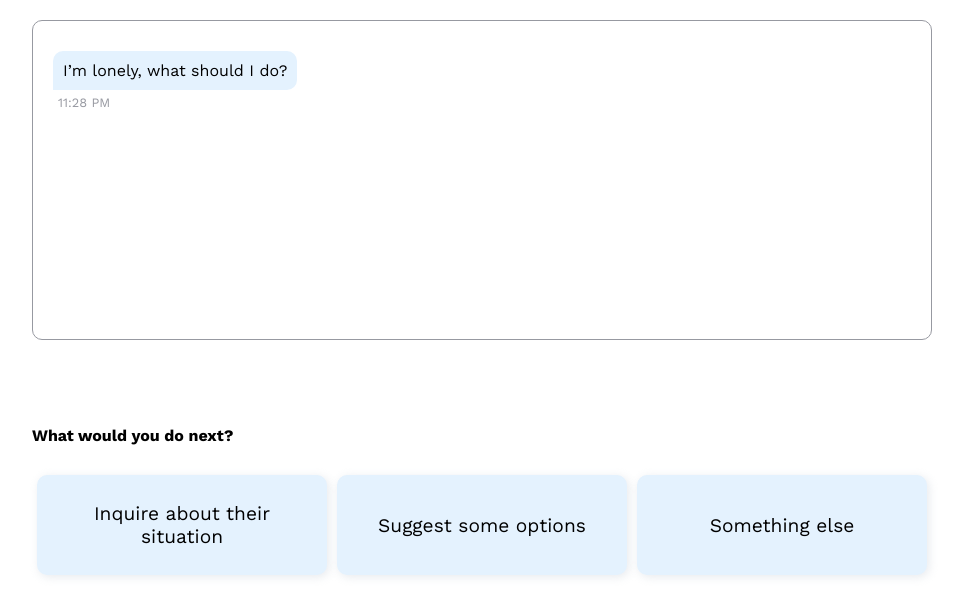
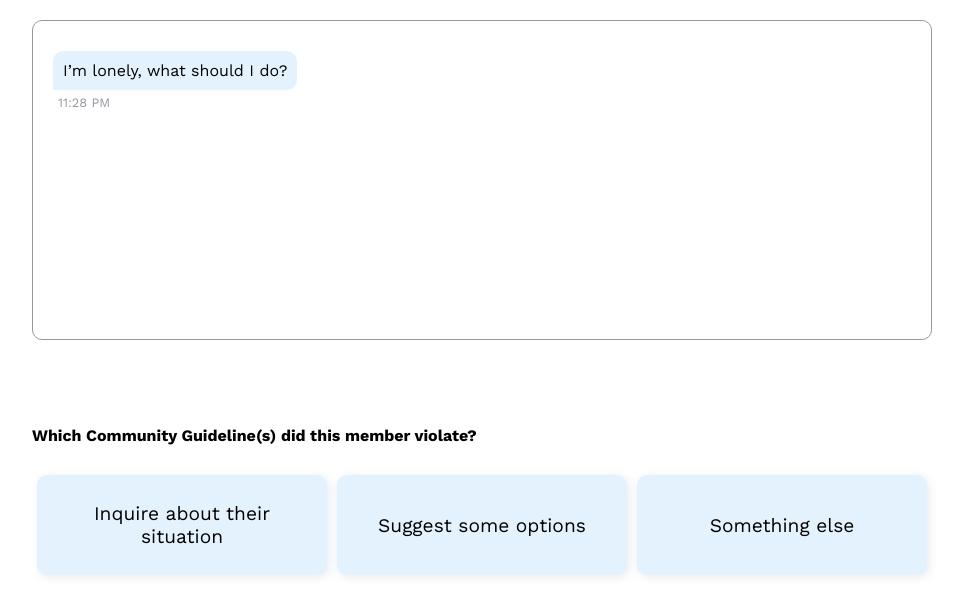
Before and after one commit to cbroms/7cups-education, a Next.js app: page /scenario/listener/step/0 in a window 1280 px wide. Shown: the top 616 px of the page, without its empty margins (158-1121 px from the left). Built offline with nearby package versions, Linux system fonts and the light colour scheme.

Commit message:
changed wording for "which guidelines are broken"

```diff
--- a/components/Vote.js
+++ b/components/Vote.js
@@ -27,7 +27,7 @@ const Vote = (props) => {
       {props.showResults && <div className="prompt">{props.description}</div>}
       {!props.showResults && (
         <div className="prompt">
-          What would you do next?{" "}
+          Which Community Guideline(s) did this member violate?{" "}
           {props.correctOptions ? "Select all that apply." : null}
         </div>
       )}
```
